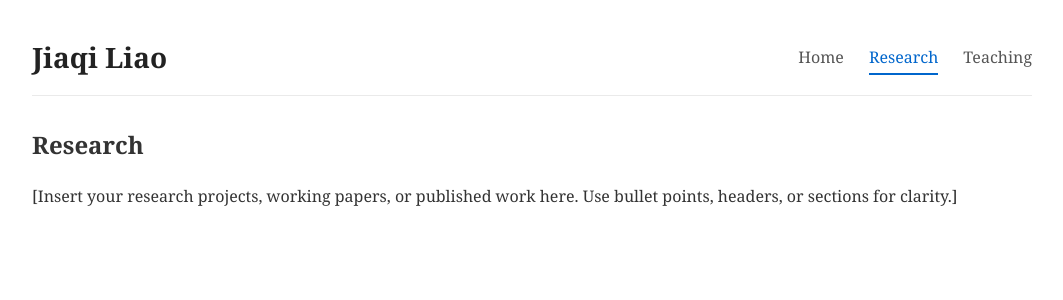
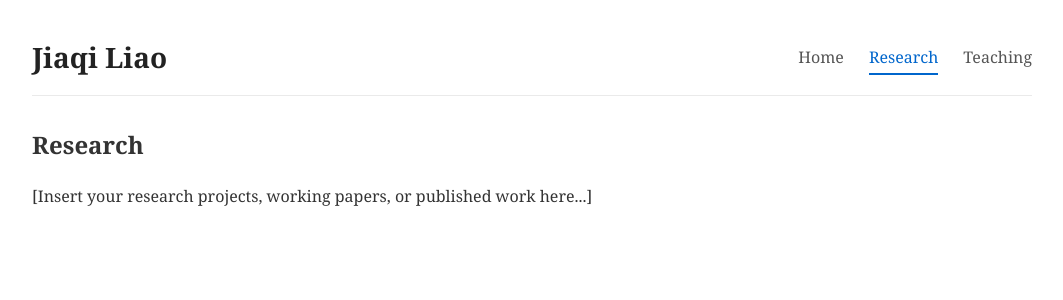
Before and after one commit to jiaqiliao6/jiaqiliao6.github.io, a Jekyll site: the page built from research.html, in a window 1280 px wide. Shown: the top 300 px of the page, without its empty margins (108-1171 px from the left). Built offline with Jekyll 4.4.1, drawn with Linux system fonts in a browser that asks for light colours.

Commit message:
Update research.html

```diff
--- a/research.html
+++ b/research.html
@@ -1,35 +1,8 @@
-<!DOCTYPE html>
-<html lang="en">
-<head>
-  <meta charset="UTF-8">
-  <meta name="viewport" content="width=device-width, initial-scale=1.0">
-  <title>Jiaqi Liao - Research</title>
-  <link rel="stylesheet" href="/assets/css/style.css">
-  <style>
-    body {
-      font-family: "Georgia", "Times New Roman", serif;
-    }
-  </style>
-</head>
-<body>
+---
+layout: default
+title: Research
+permalink: /research.html
+---
 
-  <header class="site-header">
-    <h1 class="site-title"><a href="/index.html">Jiaqi Liao</a></h1>
-    <nav class="main-nav">
-      <ul>
-        <li><a href="/index.html">Home</a></li>
-        <li><a href="/research.html" class="active">Research</a></li>
-        <li><a href="/teaching.html">Teaching</a></li>
-      </ul>
-    </nav>
-  </header>
-
-  <div class="container">
-    <main>
-      <h2>Research</h2>
-      <p>[Insert your research projects, working papers, or published work here. Use bullet points, headers, or sections for clarity.]</p>
-    </main>
-  </div>
-
-</body>
-</html>
+<h2>Research</h2>
+<p>[Insert your research projects, working papers, or published work here...]</p>
```
